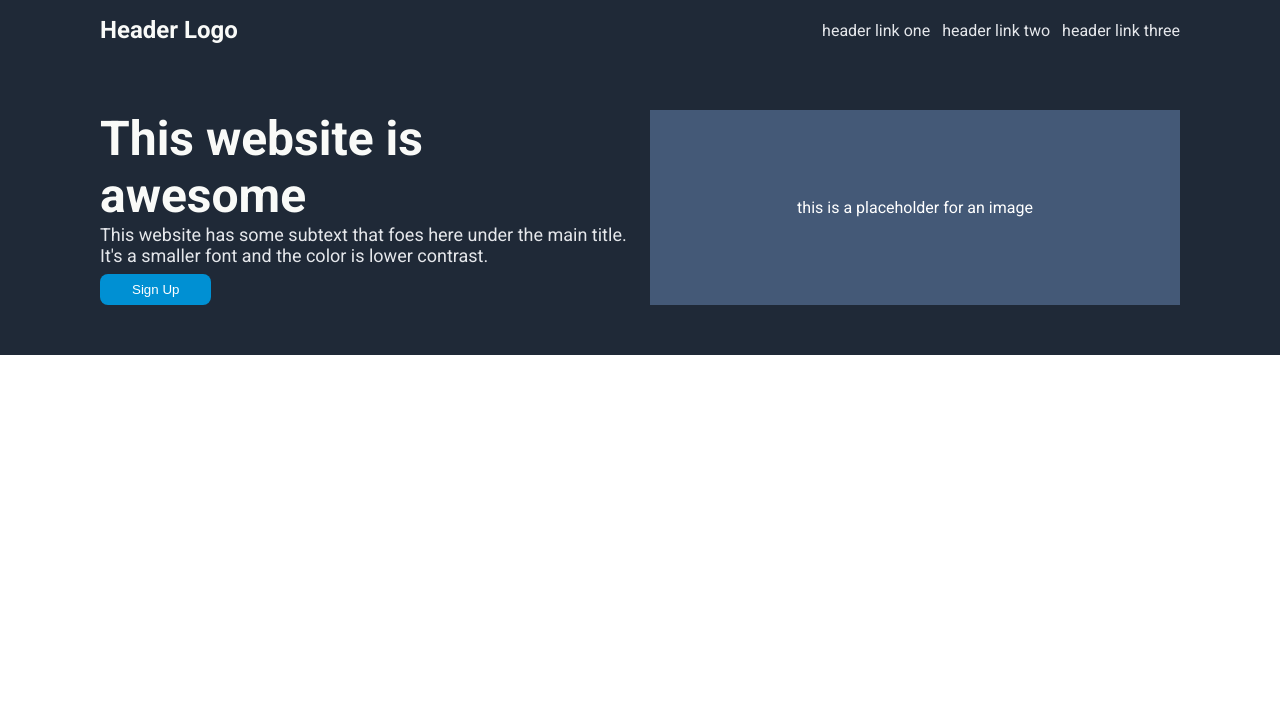
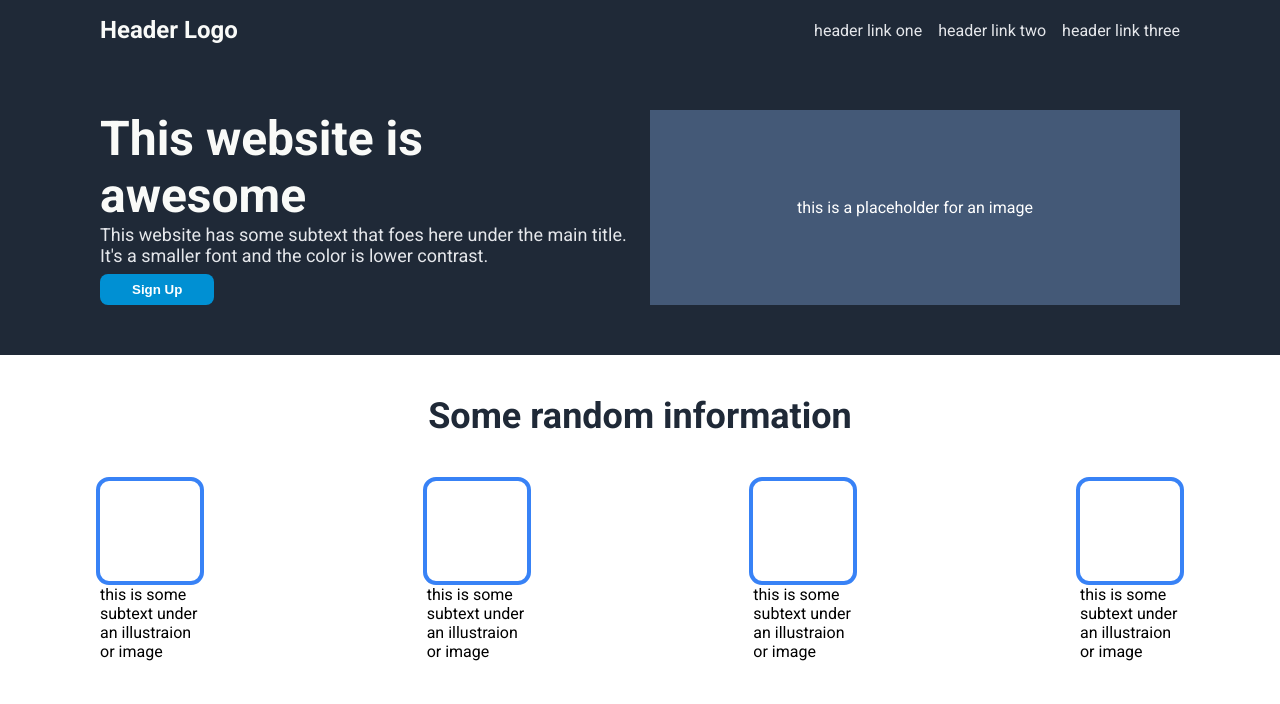
Before and after one commit to JamesMFox/Landing_Page, a plain HTML site: page index.html in a window 1280 px wide. Drawn offline with Linux system fonts and the light colour scheme.

Commit message:
Complete information section
completed the information section. learned that you need to set width:100% in order for justify-content to work.

```diff
--- a/index.html
+++ b/index.html
@@ -33,5 +33,28 @@
       <div>this is a placeholder for an image</div>
     </div>
   </div>
+  <div class="body">
+    <div class="body-header">
+      Some random information
+    </div>
+    <div class="body-cards">
+      <div class="card">
+        <div class="card-img"></div>
+        <div class="card-text">this is some subtext under an illustraion or image</div>
+      </div>
+      <div class="card">
+        <div class="card-img"></div>
+        <div class="card-text">this is some subtext under an illustraion or image</div>
+      </div>
+      <div class="card">
+        <div class="card-img"></div>
+        <div class="card-text">this is some subtext under an illustraion or image</div>
+      </div>
+      <div class="card">
+        <div class="card-img"></div>
+        <div class="card-text">this is some subtext under an illustraion or image</div>
+      </div>
+    </div>
+  </div>
 </body>
 </html>
--- a/styles.css
+++ b/styles.css
@@ -7,6 +7,7 @@ body {
   font-family: "Roboto", sans-serif;
   font-weight: 400;
   font-style: normal;
+  box-sizing: border-box;
 }
 
 a {
@@ -41,7 +42,7 @@ ul {
 .header-links {
   display: flex;
   margin-left: auto;
-  gap: 12px;
+  gap: 16px;
 }
 
 .hero-section {
@@ -77,6 +78,7 @@ ul {
   color: white;
   padding: 8px 32px;
   text-align: center;
+  font-weight: 600;
   text-decoration: none;
   border-radius: 8px;
 }
@@ -89,3 +91,40 @@ ul {
   align-items: center;
   color: white;
 }
+
+.body {
+  display: flex;
+  flex-direction: column;
+  align-items: center;
+  padding: 40px 100px;
+  gap: 40px;
+}
+
+.body-header {
+  font-size: 36px;
+  font-weight: bolder;
+  color: #1F2937;
+}
+
+.body-cards {
+  display: flex;
+  justify-content: space-between;
+  width: 100%
+}
+
+.card {
+  display: flex;
+  flex-direction: column;
+  width: 100px;
+  align-items: center;
+
+}
+.card-img {
+  border: 4px solid;
+  border-color: #3882f6;
+  border-radius: 13px;
+  width: 100px;
+  height: 100px;
+  flex-grow: 0;
+  flex-shrink: 0;
+}
```
